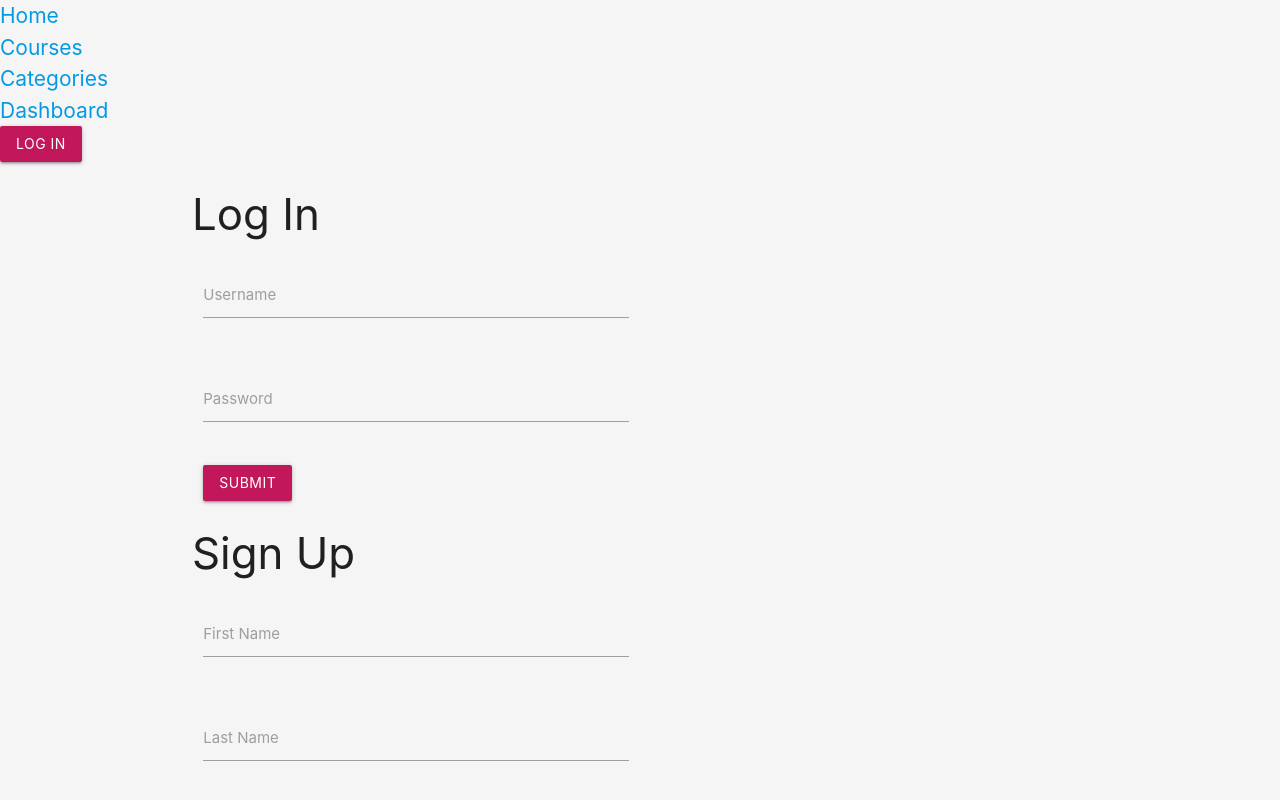
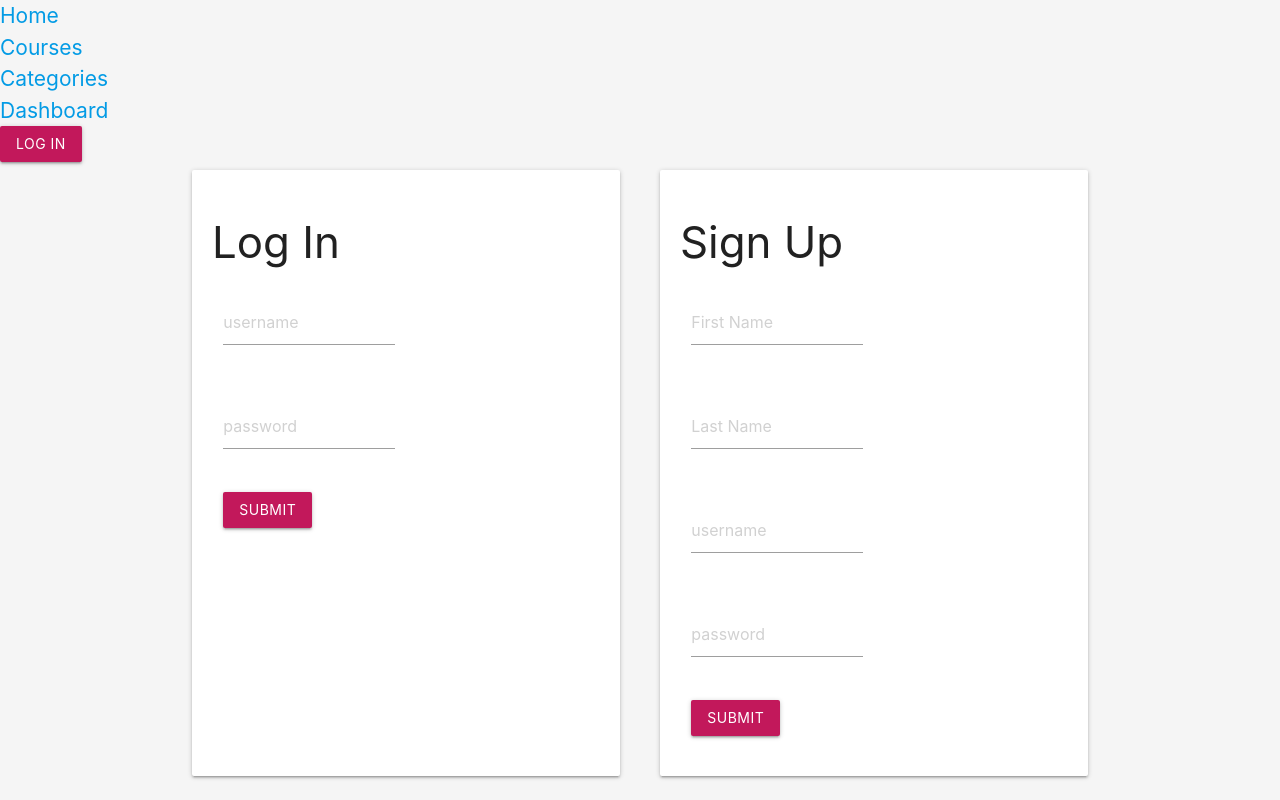
Before and after one commit to mahamahmood/courses_for_her_client, a React (Create React App) app: page /login in a window 1280 px wide. Shown: the top 800 px of the page. Built offline with nearby package versions, Linux system fonts and the light colour scheme.

Commit message:
made a few style updates to login and footer

```diff
--- /dev/null
+++ b/src/components/courses/CreateCourse.js
@@ -0,0 +1,13 @@
+import React, { useState, useEffect } from 'react';
+import { server } from '../../setting.js';
+import 'materialize-css/dist/css/materialize.min.css'
+import './courses.css';
+import Layout from '../layout/Layout.js';
+
+function CreateCourse(props) {
+    return (
+        <h2>Create a Course</h2>
+    )
+};
+
+export default CreateCourse;
--- a/src/components/dashboard/Dashboard.js
+++ b/src/components/dashboard/Dashboard.js
@@ -2,6 +2,7 @@ import React, { useState, useEffect, useContext } from 'react';
 import { server } from '../../setting.js';
 import Layout from '../layout/Layout.js';
 import { UserContext } from '../../context/ContextStore.js';
+import CreateCourse from '../courses/CreateCourse.js';
 
 function Dashboard(props) {
     const [userState, dispatchUserState] = useContext(UserContext);
@@ -30,6 +31,7 @@ function Dashboard(props) {
             <div>
                 <h1>Dashboard</h1>
                 <h2>{userState.username}</h2>
+                <CreateCourse />
                 {/* <div>
                     {courses.map((course) => {
                         return (
--- a/src/components/login/LoginPage.js
+++ b/src/components/login/LoginPage.js
@@ -5,7 +5,7 @@ import axios from 'axios';
 import '../../App.css';
 import Layout from '../layout/Layout.js';
 import jwt_decode from 'jwt-decode';
-
+import '../main.css';
 
 function Login(props) {
     const [userState, dispatchUserState] = useContext(UserContext);
@@ -138,8 +138,8 @@ function Login(props) {
     return (
         <div>
             <Layout isLoggedIn={isLoggedIn}>
-                <div className="container">
-                    <div>
+                <div className="container login-page">
+                    <div className="card log-in">
                         <h3>Log In</h3>
                         <div className="row">
                             <form className="col s12" onSubmit={handleLoginSubmit}>
@@ -150,10 +150,10 @@ function Login(props) {
                                             type='text'
                                             name='username'
                                             id='loginUsername'
+                                            placeholder='username'
                                             value={loginInfo.username}
                                             onChange={handleLoginChange} />
-
-                                        <label htmlFor='loginUsername'>Username</label>
+                                        {/* <label htmlFor='loginUsername'>Username</label> */}
                                     </div>
                                 </div>
                                 <div className="row">
@@ -164,8 +164,9 @@ function Login(props) {
                                             name='password'
                                             id='loginPassword'
                                             value={loginInfo.password}
+                                            placeholder="password"
                                             onChange={handleLoginChange} />
-                                        <label htmlFor='loginPassword'>Password</label>
+                                        {/* <label htmlFor='loginPassword'>Password</label> */}
                                     </div>
                                 </div>
                                 <input className="btn pink darken-2 waves-effect btn-medium" type='submit' />
@@ -175,7 +176,7 @@ function Login(props) {
                     <div className='or'>
                         {/* make a border separator */}
                     </div>
-                    <div>
+                    <div className="card sign-up">
                         <h3>Sign Up</h3>
                         <div className="row">
                             <form className="col s12" onSubmit={handleSignupSubmit}>
@@ -187,8 +188,9 @@ function Login(props) {
                                             name='first_name'
                                             id='signupFirstName'
                                             value={signupInfo.first_name}
+                                            placeholder="First Name"
                                             onChange={handleSignupChange} />
-                                        <label htmlFor='signupFirstName'>First Name</label>
+                                        {/* <label htmlFor='signupFirstName'>First Name</label> */}
                                     </div>
                                 </div>
                                 <div className="row">
@@ -199,8 +201,9 @@ function Login(props) {
                                             name='last_name'
                                             id='signupLastName'
                                             value={signupInfo.last_name}
+                                            placeholder="Last Name"
                                             onChange={handleSignupChange} />
-                                        <label htmlFor='signupLastName'>Last Name</label>
+                                        {/* <label htmlFor='signupLastName'>Last Name</label> */}
                                     </div>
                                 </div>
                                 <div className="row">
@@ -211,8 +214,9 @@ function Login(props) {
                                             name='username'
                                             id='signupUsername'
                                             value={signupInfo.username}
+                                            placeholder="username"
                                             onChange={handleSignupChange} />
-                                        <label htmlFor='signupUsername'>Username</label>
+                                        {/* <label htmlFor='signupUsername'>Username</label> */}
                                     </div>
                                 </div>
                                 <div className="row">
@@ -223,8 +227,9 @@ function Login(props) {
                                             name='password'
                                             id='signupPassword'
                                             value={signupInfo.password}
+                                            placeholder="password"
                                             onChange={handleSignupChange} />
-                                        <label htmlFor='signupPassword'>Password</label>
+                                        {/* <label htmlFor='signupPassword'>Password</label> */}
                                     </div>
                                 </div>
                                 <input className="btn pink darken-2 waves-effect btn-medium" type='submit' />
--- a/src/components/main.css
+++ b/src/components/main.css
@@ -10,5 +10,21 @@ main {
 }
 
 .footer{
-    padding-top: 360px;
+    padding-top: 50px;
 }
+.log-in {
+    padding: 20px;
+    width: 50%;
+}
+.sign-up {
+    padding: 20px;
+    width: 50%;
+
+}
+.or{
+    padding: 20px;
+}
+.login-page{
+    display: flex;
+    justify-content: space-between;
+}
```
